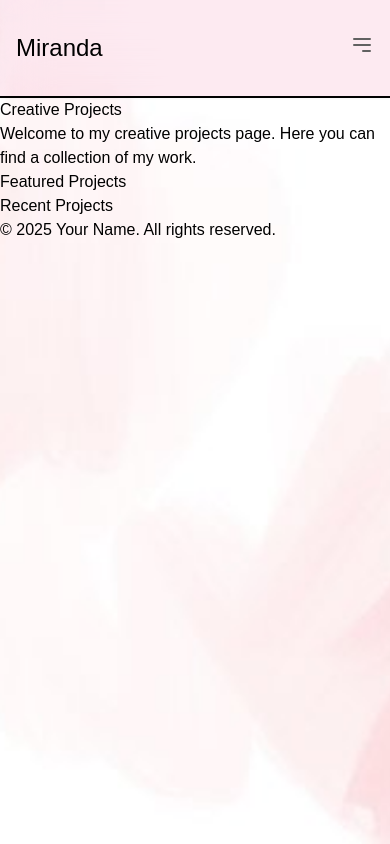
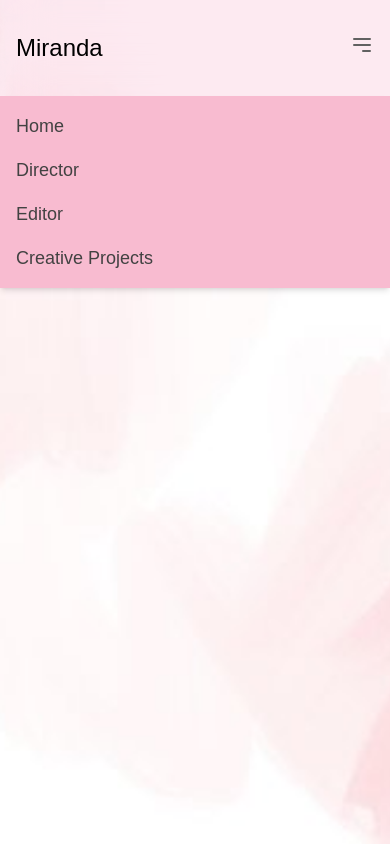
Before and after one commit to jbailes99/miranda, a Next.js app: page /creative in a window 390 px wide. Both pictures are taken after a click on the button 362 px from the left and 44 px from the top of the page. Built offline with nearby package versions, Linux system fonts and the light colour scheme.

Commit message:
actually buildable now

```diff
--- a/src/app/page.tsx
+++ b/src/app/page.tsx
@@ -1,4 +1,3 @@
-import Image from 'next/image'
 import { Button } from '@material-tailwind/react'
 
 export default function Home() {
@@ -25,7 +24,7 @@ export default function Home() {
 
         {/* Image Section */}
         <div className='flex flex-col text-center items-center justify-center mb-32'>
-          <Image className='rounded-md' src='./me.jpg' alt='desc' width={500} height={500} />
+          <img className='rounded-md' src='./me.jpg' alt='desc' width={500} height={500} />
         </div>
       </div>
     </div>
--- a/src/components/navbar.tsx
+++ b/src/components/navbar.tsx
@@ -1,3 +1,5 @@
+'use client'
+import { useState } from 'react'
 import Link from 'next/link'
 
 const NAV_ITEMS = [
@@ -24,6 +26,13 @@ const NAV_ITEMS = [
 ]
 
 const Navbar = () => {
+  const [isMobileMenuOpen, setIsMobileMenuOpen] = useState(false)
+
+  // Toggle mobile menu
+  const toggleMobileMenu = () => {
+    setIsMobileMenuOpen(!isMobileMenuOpen)
+  }
+
   return (
     <nav className='sticky top-0 z-50 bg-pink-100 bg-opacity-30 shadow-sm border-b-2 border-black backdrop-blur-xl'>
       <div className='max-w-7xl mx-auto px-4 sm:px-4 lg:px-0'>
@@ -34,14 +43,14 @@ const Navbar = () => {
           {/* Navigation Links */}
           <div className='hidden md:flex space-x-6 ml-auto'>
             {NAV_ITEMS.map(item => (
-              <Link key={item.key} href={item.href} className='text-gray-800 text-lg '>
+              <Link key={item.key} href={item.href} className='text-gray-800 text-lg'>
                 {item.name}
               </Link>
             ))}
           </div>
-          {/* Mobile Menu (Optional) */}
+          {/* Mobile Menu Button */}
           <div className='md:hidden'>
-            <button className='text-gray-700 hover:text-blue-600'>
+            <button className='text-gray-700 hover:text-blue-600' onClick={toggleMobileMenu}>
               <svg
                 className='w-6 h-6'
                 fill='none'
@@ -54,6 +63,23 @@ const Navbar = () => {
             </button>
           </div>
         </div>
+        {/* Mobile Menu Links */}
+        <div
+          className={`${
+            isMobileMenuOpen ? 'block' : 'hidden'
+          } md:hidden absolute left-0 right-0 top-24 bg-pink-100 p-4 space-y-4 shadow-md`}
+        >
+          {NAV_ITEMS.map(item => (
+            <Link
+              key={item.key}
+              href={item.href}
+              className='block text-gray-800 text-lg'
+              onClick={() => setIsMobileMenuOpen(false)} // Close menu after item click
+            >
+              {item.name}
+            </Link>
+          ))}
+        </div>
       </div>
     </nav>
   )
```
